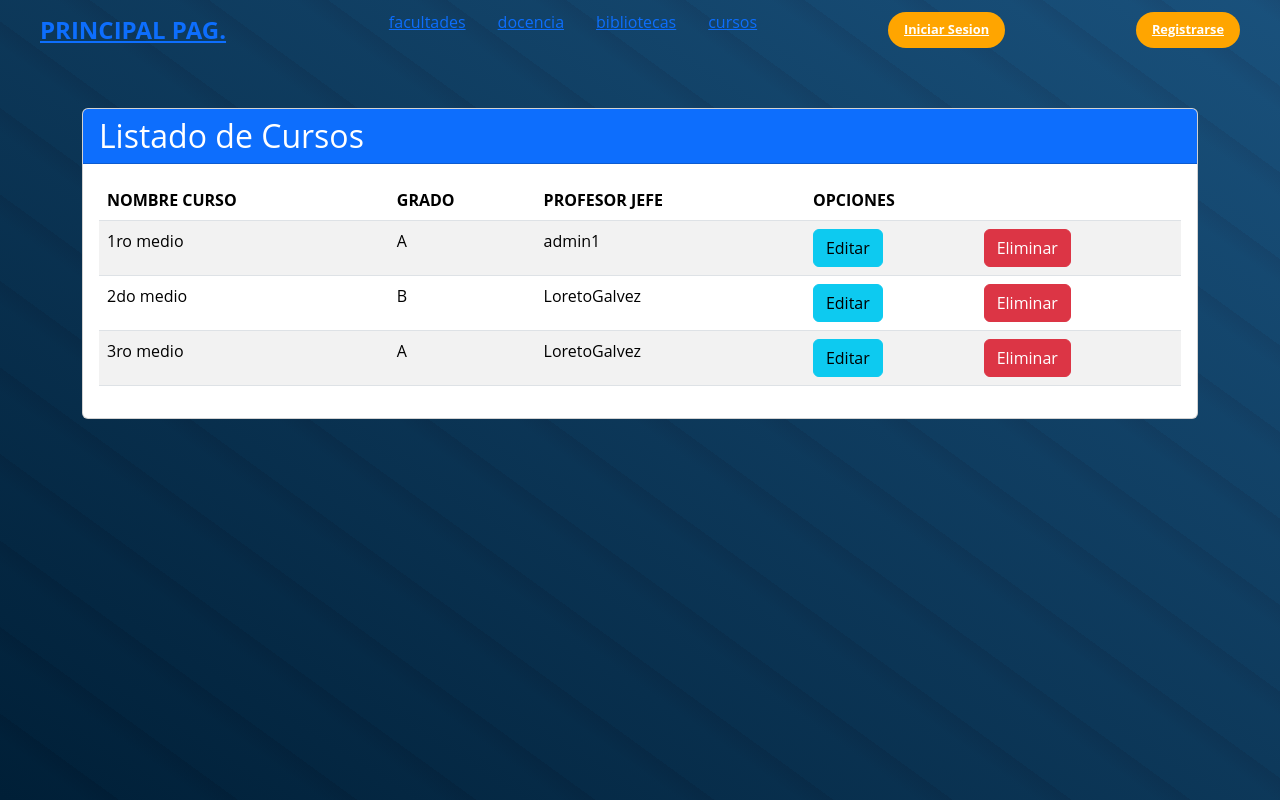
After one commit to MuvetUSM/Proyecto-Def, a Django app: page /cursos/ in a window 1280 px wide. The commit adds this page. Run offline with Django 4.2, Linux system fonts and the light colour scheme; data comes from the database, SQL or seed files in the repository; both versions use the stored data as it was after the commit.

Commit message:
implementación de cursos, edición y su eliminación

```diff
--- a/Copia Proyecto Testeo/MuvetUSM/MuvetUSM/urls.py
+++ b/Copia Proyecto Testeo/MuvetUSM/MuvetUSM/urls.py
@@ -1,10 +1,3 @@
-from django.contrib import admin
-from django.urls import path
-
-urlpatterns = [
-    path('admin/', admin.site.urls),
-]
-
 from django.contrib import admin
 from django.urls import path, include
 from apps.Core import views
@@ -15,4 +8,7 @@ urlpatterns = [
     path('registro/', views.registrar, name='registrar'),
     path('login/', include('django.contrib.auth.urls')),
     path('accounts/profile/', views.home, name='profile'),
+    path('cursos/', views.cursos, name="cursos"),
+    path('edicion/<name>', views.edicion, name="edicion"),
+    path('projects/eliminar/<name>/', views.eliminar, name='eliminar'),
 ]
--- a/Copia Proyecto Testeo/MuvetUSM/apps/Core/admin.py
+++ b/Copia Proyecto Testeo/MuvetUSM/apps/Core/admin.py
@@ -1,5 +1,6 @@
 from django.contrib import admin
-from .models import Usuario
+from .models import Usuario, Curso
 
 # Register your models here.
 admin.site.register(Usuario)
+admin.site.register(Curso)
--- a/Copia Proyecto Testeo/MuvetUSM/apps/Core/models.py
+++ b/Copia Proyecto Testeo/MuvetUSM/apps/Core/models.py
@@ -64,3 +64,11 @@ class Usuario(AbstractBaseUser):
     @property
     def is_staff(self):
         return self.super
+
+class Curso(models.Model):
+    name = models.CharField(max_length=200)
+    grado = models.CharField(max_length=50, default=None)
+    usuario = models.ForeignKey(Usuario, on_delete=models.CASCADE, default=None)
+
+    def __str__(self):
+        return self.name
--- /dev/null
+++ b/Copia Proyecto Testeo/MuvetUSM/apps/Core/templates/Core/base.html
@@ -0,0 +1,42 @@
+<!DOCTYPE html>
+<html lang="en">
+<head>
+    <meta charset="UTF-8">
+    <meta name="viewport" content="width=device-width, initial-scale=1.0">
+    <title>MUVET PAG.</title>
+    {% load static %}
+    <link rel="stylesheet" href="{% static 'Core/css/estilos.css' %}">
+    <link rel="stylesheet" href="https://cdnjs.cloudflare.com/ajax/libs/font-awesome/6.5.2/css/all.min.css" integrity="sha512-SnH5WK+bZxgPHs44uWIX+LLJAJ9/2PkPKZ5QiAj6Ta86w+fsb2TkcmfRyVX3pBnMFcV7oQPJkl9QevSCWr3W6A==" crossorigin="anonymous" referrerpolicy="no-referrer" />
+</head>
+<body>
+
+    <div class="root">
+        <header>
+            <div class="navbar">
+                <div class="logo"><a href="#">PRINCIPAL PAG.</a></div>
+                <ul class="links">
+                    <li><a href="facultades" >facultades</a></li>
+                    <li><a href="docencia" >docencia</a></li>
+                    <li><a href="bibliotecas" >bibliotecas</a></li>
+                    <li><a href="{% url 'cursos' %}">cursos</a></li>
+                </ul>
+                <a href="{% url 'login' %}" class="action-btn">Iniciar Sesion</a>
+                <a href="{% url 'registrar' %}" class="action-btn">Registrarse</a>
+                <div class="toggle_btn">
+                    <i class="fa-solid fa-bars"></i>
+                </div>
+            </div>
+
+            <div class="dropdown_menu">
+                <li><a href="facultades" >facultades</a></li>
+                <li><a href="docencia" >docencia</a></li>
+                <li><a href="bibliotecas" >bibliotecas</a></li>
+                <li><a href="{% url 'cursos' %}">cursos</a></li>
+
+                <li><a href="{% url 'login' %}">Iniciar Sesion</a></li>
+            </div>
+        </header>
+
+        {% block content %}{% endblock content %}
+</body>
+</html>
--- /dev/null
+++ b/Copia Proyecto Testeo/MuvetUSM/apps/Core/templates/Core/cursos.html
@@ -0,0 +1,40 @@
+{% extends "Core/base.html" %}
+
+{% block content %}
+
+<link href="https://cdn.jsdelivr.net/npm/bootstrap@5.3.3/dist/css/bootstrap.min.css" rel="stylesheet" integrity="sha384-QWTKZyjpPEjISv5WaRU9OFeRpok6YctnYmDr5pNlyT2bRjXh0JMhjY6hW+ALEwIH" crossorigin="anonymous">
+
+<div class="container mt-5">
+    <div class="card">
+        <div class="card-header bg-primary text-white">
+            <h2 class="mb-0">Listado de Cursos</h2>
+        </div>
+        <div class="card-body">
+            <div class="table-responsive">
+                <table class="table table-striped table-hover">
+                    <thead class="thead-dark">
+                        <tr>
+                            <th>NOMBRE CURSO</th>
+                            <th>GRADO</th>
+                            <th>PROFESOR JEFE</th>
+                            <th colspan="2">OPCIONES</th>
+                        </tr>
+                    </thead>
+                    <tbody>
+                        {% for c in cursos %}
+                        <tr>
+                            <td>{{ c.name }}</td>
+                            <td>{{ c.grado }}</td>
+                            <td>{{ c.usuario }}</td>
+                            <td><a href="{% url 'edicion' c.name %}" class="btn btn-info">Editar</a></td>
+                            <td><a href="{% url 'eliminar' c.name %}" class="btn btn-danger">Eliminar</a></td>
+                        </tr>
+                        {% endfor %}
+                    </tbody>
+                </table>
+            </div>
+        </div>
+    </div>
+</div>
+
+{% endblock %}
--- a/Copia Proyecto Testeo/MuvetUSM/apps/Core/views.py
+++ b/Copia Proyecto Testeo/MuvetUSM/apps/Core/views.py
@@ -1,12 +1,10 @@
-from django.shortcuts import render, redirect
+from django.shortcuts import render, redirect, get_object_or_404
 from django.contrib.auth import authenticate, login
 from django.contrib.auth.decorators import login_required
 from django.urls import reverse_lazy
 from django.views.generic.edit import CreateView
-from .models import Usuario
-from .forms import RegistroUsuario, IniciarUsuario
-
-# Create your views here.
+from .models import Usuario, Curso
+from .forms import RegistroUsuario, IniciarUsuario, EditCursoForm
 
 def registrar(request):
     data = {
@@ -20,5 +18,29 @@ def registrar(request):
             return redirect('home')
 
     return render(request, 'Core/registrodeUsuario.html', data)
+
 def home(request):
     return render(request, 'Core/home.html')
+
+def cursos(request):
+    cursos = Curso.objects.all()
+    return render(request, 'Core/cursos.html', {'cursos': cursos})
+
+def edicion(request, name):
+    curso = get_object_or_404(Curso, name=name)
+
+    if request.method == 'POST':
+        form = EditCursoForm(request.POST, instance=curso)
+        if form.is_valid():
+            form.save()
+            return redirect('cursos')
+    else:
+        form = EditCursoForm(instance=curso)
+
+    return render(request, 'Core/edicion.html', {'form': form})
+
+
+def eliminar(request, name):
+    curso = get_object_or_404(Curso, name=name)
+    curso.delete()
+    return redirect('cursos')
```
Also changed, not shown: Copia Proyecto Testeo/MuvetUSM/apps/Core/forms.py (+22 -1 lines), Copia Proyecto Testeo/MuvetUSM/apps/Core/templates/Core/edicion.html (added, +18 -0 lines), Copia Proyecto Testeo/MuvetUSM/apps/Core/templates/Core/home.html (+3 -41 lines), Copia Proyecto Testeo/MuvetUSM/apps/Core/migrations/0002_foro.py (added), Copia Proyecto Testeo/MuvetUSM/apps/Core/migrations/0003_curso_delete_foro.py (added), Copia Proyecto Testeo/MuvetUSM/apps/Core/migrations/0004_rename_theme_curso_grado.py (added), Copia Proyecto Testeo/MuvetUSM/apps/Core/migrations/0005_rename_name_curso_nombre.py (added), Copia Proyecto Testeo/MuvetUSM/apps/Core/migrations/0006_rename_nombre_curso_name.py (added), Copia Proyecto Testeo/MuvetUSM/apps/Core/urls.py (line endings or trailing spaces), Copia Proyecto Testeo/MuvetUSM/db.sqlite3.
